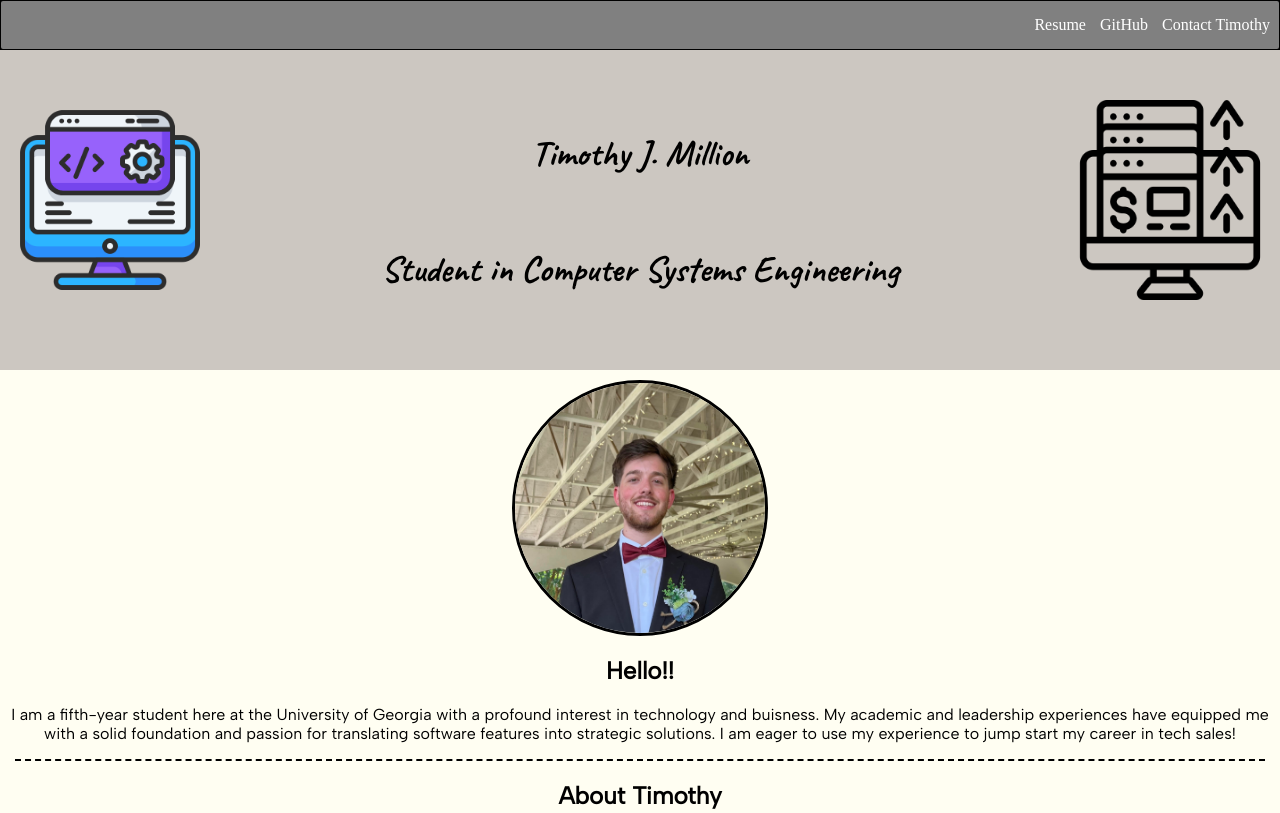
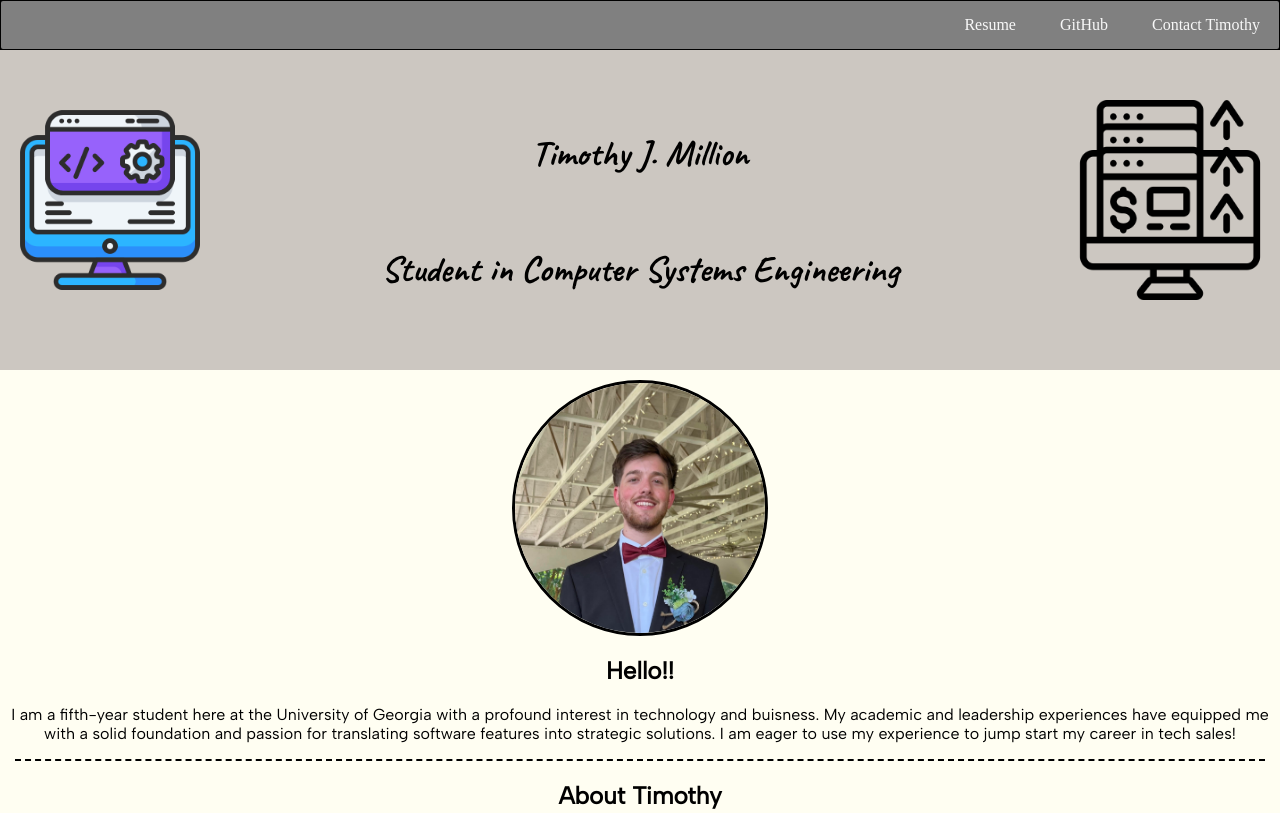
Before and after one commit to TMillion03/website, a plain HTML site: page index.html in a window 1280 px wide. Shown: the top 813 px of the page. Drawn offline with Linux system fonts and the light colour scheme; a web font is replaced by a local one.

Commit message:
final style.css update

```diff
--- a/css/style.css
+++ b/css/style.css
@@ -12,13 +12,19 @@ nav {
 }
 
 nav a {
-    color: white;
+    color: rgb(248, 248, 248);
     padding-right: 10px;
     text-decoration: none;
+    transition: all 0.3s ease;
+    border-radius: 25px;
+    padding: 10px 20px;
 }
 
 nav a:hover {
-    color: blue;
+    background-color: gray;
+    color: white;
+    border-radius: 8px;
+    box-shadow: 0 0 0 3px white;
 }
 
 footer {
```
